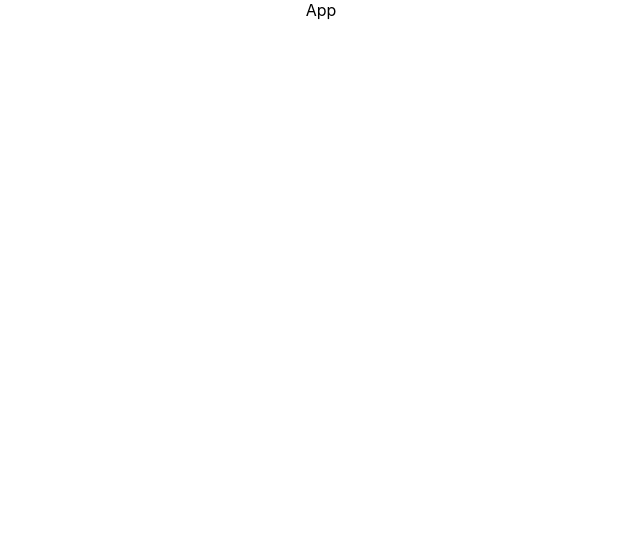
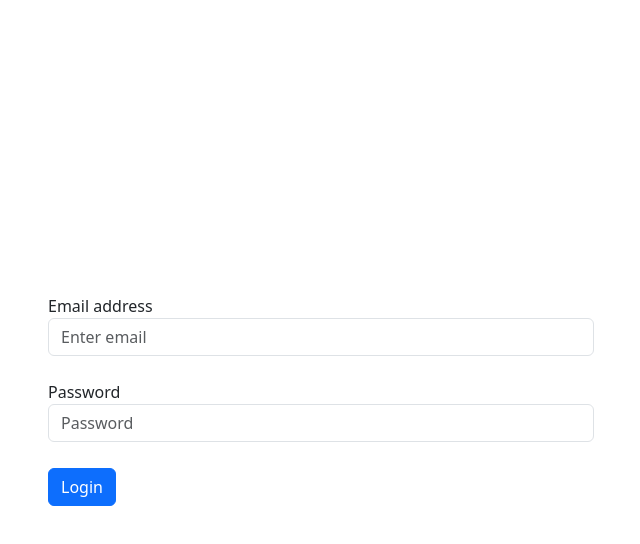
Before and after one commit to WarunaDisanayaka/React-user-data-collection, a React (Create React App) app in the folder react_ai/: page / in a window 1280 px wide. Shown: the top 544 px of the page, without its empty margins (319-959 px from the left). Built offline with nearby package versions, Linux system fonts and the light colour scheme.

Commit message:
Login page added

```diff
--- a/react_ai/package.json
+++ b/react_ai/package.json
@@ -9,6 +9,7 @@
     "axios": "^1.4.0",
     "bootstrap": "^5.3.1",
     "react": "^18.2.0",
+    "react-bootstrap": "^2.8.0",
     "react-dom": "^18.2.0",
     "react-router-dom": "^6.14.2",
     "react-scripts": "5.0.1",
--- a/react_ai/src/App.css
+++ b/react_ai/src/App.css
@@ -1,38 +1,6 @@
-.App {
-  text-align: center;
+.centered-container {
+  display: flex;
+  justify-content: center;
+  align-items: center;
+  min-height: 100vh;
 }
-
-.App-logo {
-  height: 40vmin;
-  pointer-events: none;
-}
-
-@media (prefers-reduced-motion: no-preference) {
-  .App-logo {
-    animation: App-logo-spin infinite 20s linear;
-  }
-}
-
-.App-header {
-  background-color: #282c34;
-  min-height: 100vh;
-  display: flex;
-  flex-direction: column;
-  align-items: center;
-  justify-content: center;
-  font-size: calc(10px + 2vmin);
-  color: white;
-}
-
-.App-link {
-  color: #61dafb;
-}
-
-@keyframes App-logo-spin {
-  from {
-    transform: rotate(0deg);
-  }
-  to {
-    transform: rotate(360deg);
-  }
-}
--- a/react_ai/src/App.js
+++ /dev/null
@@ -1,12 +0,0 @@
-import logo from './logo.svg';
-import './App.css';
-
-function App() {
-  return (
-    <div className="App">
-      <div>App</div>
-    </div>
-  );
-}
-
-export default App;
--- /dev/null
+++ b/react_ai/src/App.jsx
@@ -0,0 +1,14 @@
+import logo from './logo.svg';
+import './App.css';
+import Login from './Login';
+import 'bootstrap/dist/css/bootstrap.min.css'
+
+function App() {
+  return (
+
+      <div><Login/></div>
+
+  );
+}
+
+export default App;
--- /dev/null
+++ b/react_ai/src/Login.jsx
@@ -0,0 +1,33 @@
+import './App.css';
+import React from 'react'
+import 'bootstrap/dist/css/bootstrap.min.css'
+
+function Login() {
+  return (
+    <div className="centered-container">
+        <div className="container">
+          <div className="row justify-content-center">
+            <div className="col-md-6">
+              <form>
+                <div className="form-group">
+                  <label htmlFor="exampleInputEmail1">Email address</label>
+                  <input type="email" className="form-control" id="exampleInputEmail1" aria-describedby="emailHelp" placeholder="Enter email" />
+                </div>
+                <br />
+                <div className="form-group">
+                  <label htmlFor="exampleInputPassword1">Password</label>
+                  <input type="password" className="form-control" id="exampleInputPassword1" placeholder="Password" />
+                </div>
+                <div className="form-group form-check">
+
+                </div>
+                <button type="submit" className="btn btn-primary">Login</button>
+              </form>
+            </div>
+          </div>
+        </div>
+      </div>
+  );
+}
+
+export default Login
```
Also changed, not shown: 1 other file (tests, documents, lock files or other folders).
